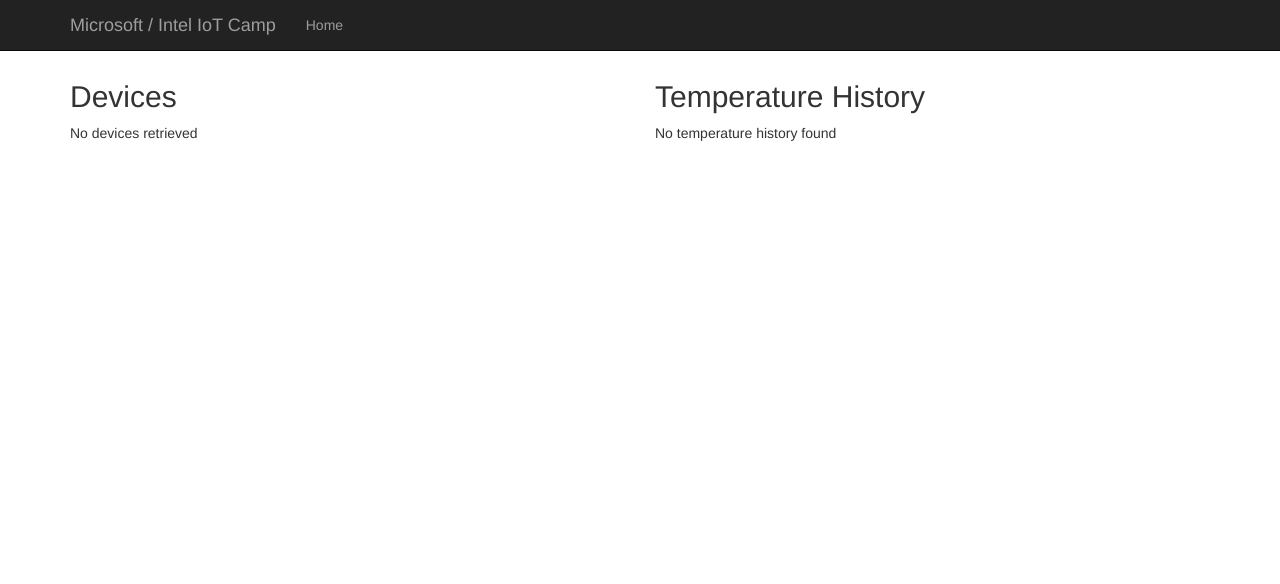
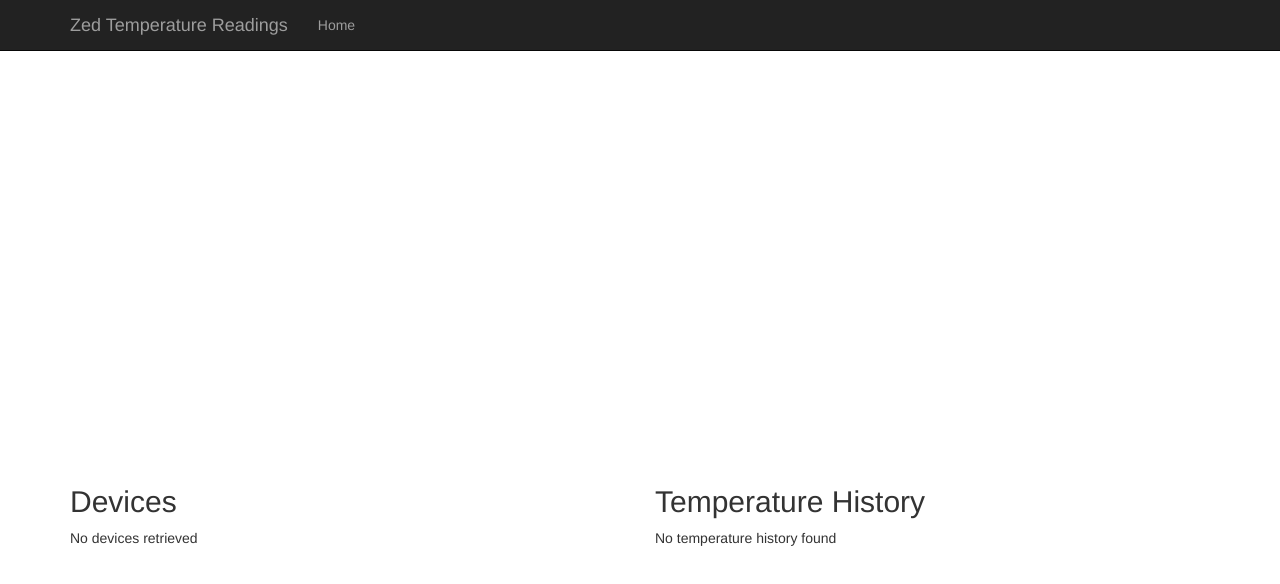
Before and after one commit to TimZander/temp-website, a website: page public/index.html in a window 1280 px wide. Drawn offline with nearby package versions, Linux system fonts and the light colour scheme; no server answers.

Commit message:
Cleaned up a bit, better chart location and size
a full 24 hours of readings

```diff
--- a/public/index.html
+++ b/public/index.html
@@ -2,7 +2,7 @@
 <html lang="en">
 
 <head>
-    <title>Microsoft / Intel IoT Camp</title>
+    <title>Zed Temperature Readings</title>
     <meta charset="utf-8" />
     <meta http-equiv="refresh" content="30">
     <meta http-equiv="X-UA-Compatible" content="IE=edge">
@@ -41,7 +41,7 @@
                     <span class="icon-bar"></span>
                     <span class="icon-bar"></span>
                 </button>
-                <a class="navbar-brand" href="#/">Microsoft / Intel IoT Camp</a>
+                <a class="navbar-brand" href="#/">Zed Temperature Readings</a>
             </div>
             <div id="navbar" class="navbar-collapse collapse">
                 <ul class="nav navbar-nav">
@@ -52,6 +52,11 @@
     </nav>
 
     <div class="row">
+        <div class="col-md-12">
+            <div class="row">
+                <canvas id="myChart" width="400" height="400"></canvas>
+            </div>
+        </div>
         <div class="col-md-6">
             <div class="row">
                 <div class="col-md-12">
@@ -81,48 +86,6 @@
                         </table>
                     </div>
                 </div>
-            </div>
-            <div class="row">
-                <canvas id="myChart" width="400" height="400"></canvas>
-<!-- <script>
-var myChart = new Chart(ctx, {
-    type: 'bar',
-    data: {
-        labels: ['Red', 'Blue', 'Yellow', 'Green', 'Purple', 'Orange'],
-        datasets: [{
-            label: '# of Votes',
-            data: [12, 19, 3, 5, 2, 3],
-            backgroundColor: [
-                'rgba(255, 99, 132, 0.2)',
-                'rgba(54, 162, 235, 0.2)',
-                'rgba(255, 206, 86, 0.2)',
-                'rgba(75, 192, 192, 0.2)',
-                'rgba(153, 102, 255, 0.2)',
-                'rgba(255, 159, 64, 0.2)'
-            ],
-            borderColor: [
-                'rgba(255, 99, 132, 1)',
-                'rgba(54, 162, 235, 1)',
-                'rgba(255, 206, 86, 1)',
-                'rgba(75, 192, 192, 1)',
-                'rgba(153, 102, 255, 1)',
-                'rgba(255, 159, 64, 1)'
-            ],
-            borderWidth: 1
-        }]
-    },
-    options: {
-        scales: {
-            yAxes: [{
-                ticks: {
-                    beginAtZero: true
-                }
-            }]
-        }
-    }
-});
-</script> -->
-
             </div>
         </div>
         <div class="col-md-6">
@@ -154,7 +117,6 @@ var myChart = new Chart(ctx, {
 
     <script src="/jquery/dist/jquery.js"></script>
     <script src="/angular/angular.min.js"></script>
-    <script src="/powerbi-client/dist/powerbi.js"></script>
     <script>
         (function() {
             'use strict';
```
Also changed, not shown: server.js (+6 -39 lines).
